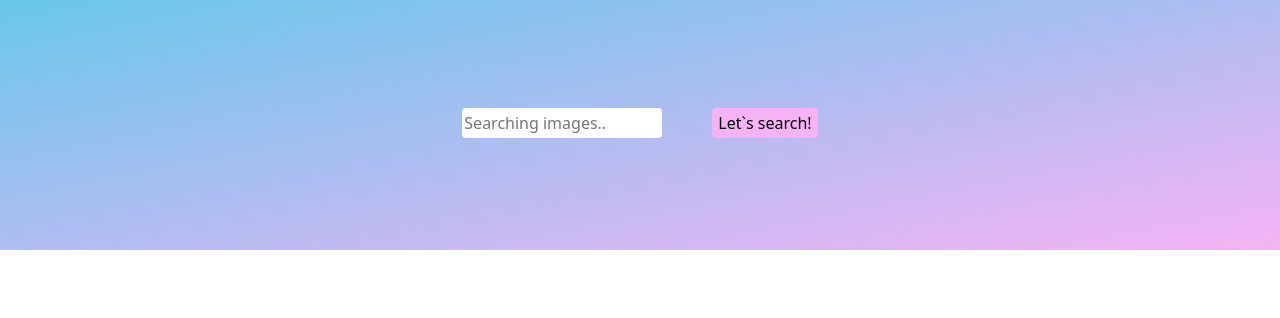
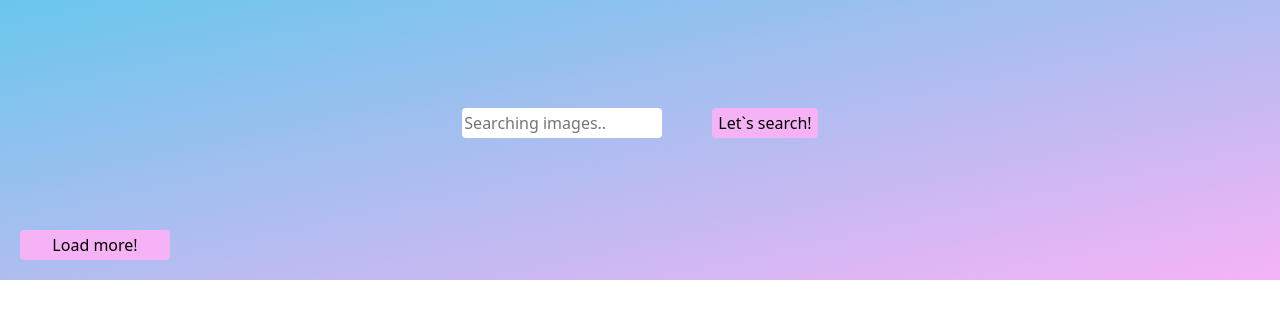
Before and after one commit to Ilnytska/goit-js-hw-11, a website built with Parcel: page src/index.html in a window 1280 px wide. Built offline with nearby package versions, Linux system fonts and the light colour scheme.

Commit message:
Update index.html
add btn

```diff
--- a/src/index.html
+++ b/src/index.html
@@ -27,9 +27,9 @@
       <div class="container">
         <div class="gallery"></div>
 
-        <!-- <button type="button" class="load-more" data-action="load-more">
+        <button type="button" class="load-more" data-action="load-more">
           <span class="label">Load more!</span>
-        </button> -->
+        </button>
       </div>
     </div>
 
```
